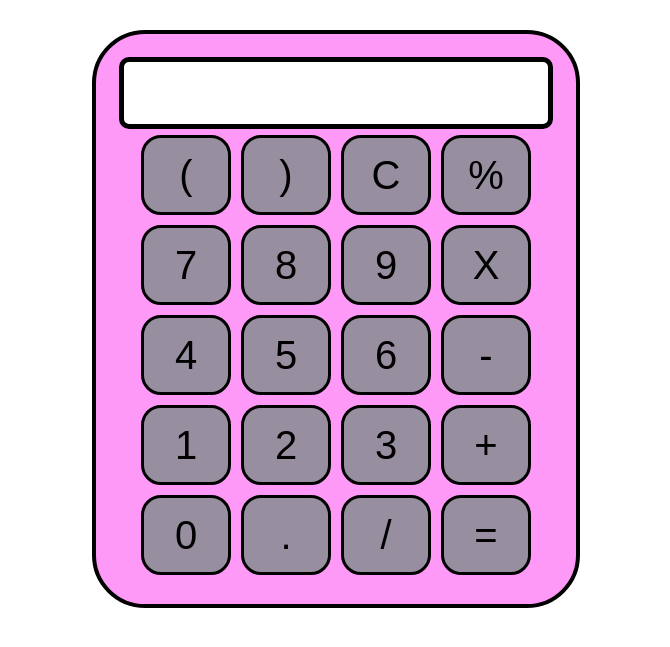
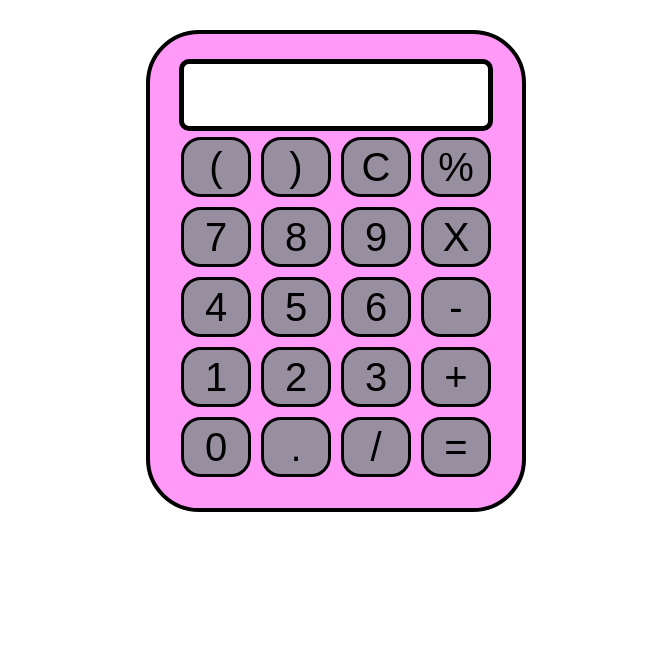
Before and after one commit to 007abhishek/Basic-Calculator, a plain HTML site: page index.html in a window 1280 px wide. Shown: the part 97-744 px from the top of the page, without its empty margins (304-974 px from the left). Drawn offline with Linux system fonts and the light colour scheme.

Commit message:
Update style.css

```diff
--- a/style.css
+++ b/style.css
@@ -10,15 +10,15 @@ input{
     border: 5px solid black;
     font-size: 34px;
     border-radius: 10px;
-    width: 420px;
+    width: 300px;
     height: 60px;
 
 }
 button{
     font-size: 40px;
     background:#978fa0 ;
-    width: 90px;
-    height: 80px;
+    width: 70px;
+    height: 60px;
     border: 3px solid black;
     border-radius: 20px;
     margin: 3px;
@@ -28,7 +28,7 @@ button{
     display: inline-block;
     background-color: #ff99f7;
     border-radius: 53px;
-    padding: 23px;
+    padding: 25px;
 }
 h1{
     font-size: 50px;
```
